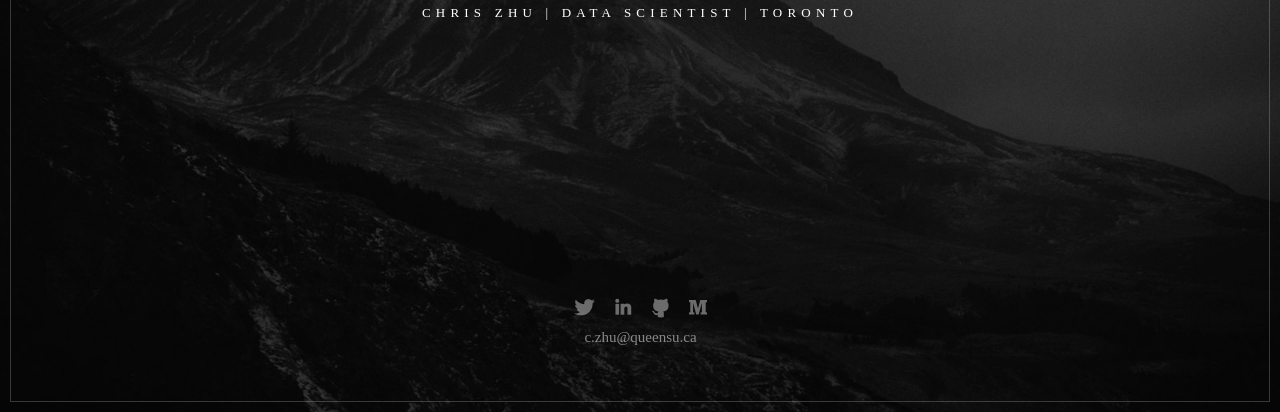
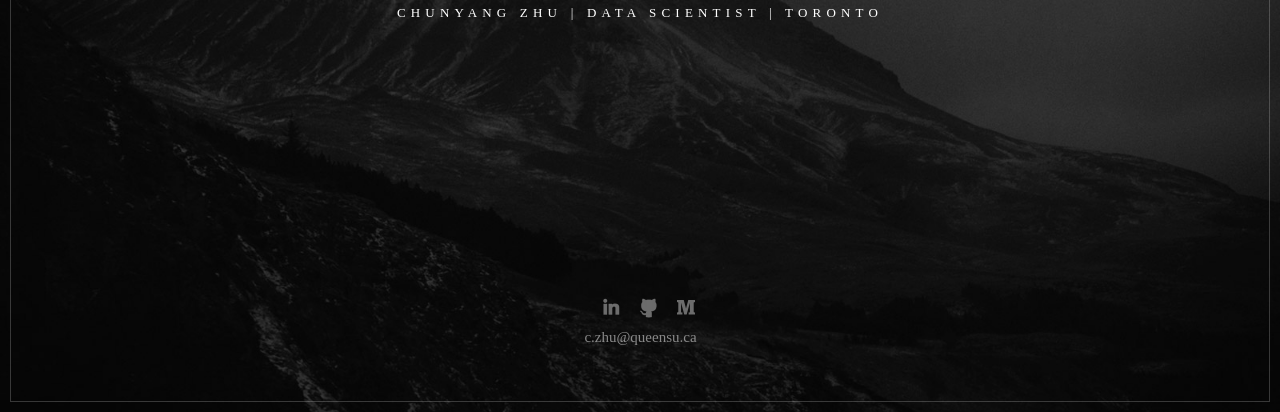
Before and after one commit to cazhu/cazhu.github.com, a plain HTML site: page index.html in a window 1280 px wide. Shown: the part 388-800 px from the top of the page. Drawn offline with Linux system fonts and the light colour scheme.

Commit message:
correct linkedin links

```diff
--- a/index.html
+++ b/index.html
@@ -1,7 +1,7 @@
 <!DOCTYPE html>
 <html>
 <head>
-  <title>Chris Zhu</title>
+  <title>Chunyang Zhu</title>
   <meta name="author" content="Chris Zhu">
   <meta name="description" content="Personal site of Chris Zhu">
   <meta name="viewport" content="width=device-width, initial-scale=1, minimal-ui">
@@ -14,13 +14,10 @@
     <div class="triangle-pattern"></div>
     <div class="wrapper-inner">
       <h1 class="name">Hello &amp; Welcome</h1>
-      <h2 class="byline">Chris Zhu | Data Scientist | Toronto</h2>
+      <h2 class="byline">Chunyang Zhu | Data Scientist | Toronto</h2>
       <ul class="social-links">
         <li>
-          <a class="social-link-item social-link-item-twitter" target="_blank" href="http://www.twitter.com/">Twitter</a>
-        </li>
-        <li>
-          <a class="social-link-item social-link-item-linkedin" target="_blank" href="http://www.medium.com/">Linkedin</a>
+          <a class="social-link-item social-link-item-linkedin" target="_blank" href="http://www.linkedin.com/in/chunyang-zhu-72094458">Linkedin</a>
         </li>
         <li>
           <a class="social-link-item social-link-item-github" target="_blank" href="http://www.github.com/cazhu">Github</a>
```
